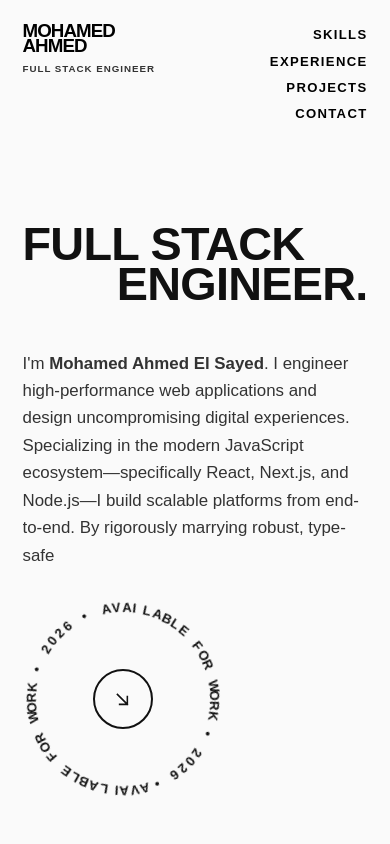
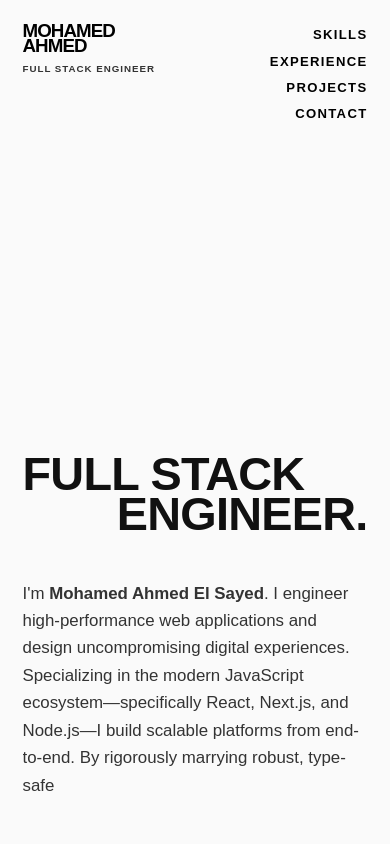
Before and after one commit to muhhedahmd/portfillo, a Next.js app: page / in a window 390 px wide. Shown: the top 844 px of the page. Built offline with nearby package versions, Linux system fonts and the light colour scheme; a web font is replaced by a local one.

Commit message:
fix responsive

```diff
--- a/app/_components/landing/LandingScene.tsx
+++ b/app/_components/landing/LandingScene.tsx
@@ -26,7 +26,7 @@ const LandingScene = () => {
     <section id="hero" ref={containerRef} className="w-full min-h-screen flex flex-col justify-end pb-12 md:pb-24 px-6 md:px-10 bg-[#fafafa]">
 
       {/* Massive Typography Hero */}
-      <div className="flex flex-col gap-0 uppercase font-black tracking-tighter leading-[0.85] text-[#111111]">
+      <div className="flex flex-col -mt-[10rem] md:mt-0 gap-0 uppercase font-black tracking-tighter leading-[0.85] text-[#111111]">
         <div className="overflow-hidden">
           <h1 className="hero-line text-[12vw] md:text-[12vw] m-0 p-0 transition-transform duration-700 hover:scale-[1.02] cursor-default origin-left">
             FULL STACK
@@ -54,7 +54,7 @@ const LandingScene = () => {
         </div>
 
         {/* Circular Spin (Right Aligned) */}
-        <div className="lg:col-span-4 flex justify-start md:justify-end hero-line">
+        <div className="lg:col-span-4 md:flex justify-start md:justify-end hero-line hidden ">
           <div className="hover:scale-105 transition-transform duration-500 cursor-pointer">
             <CirclureSpin />
           </div>
```
